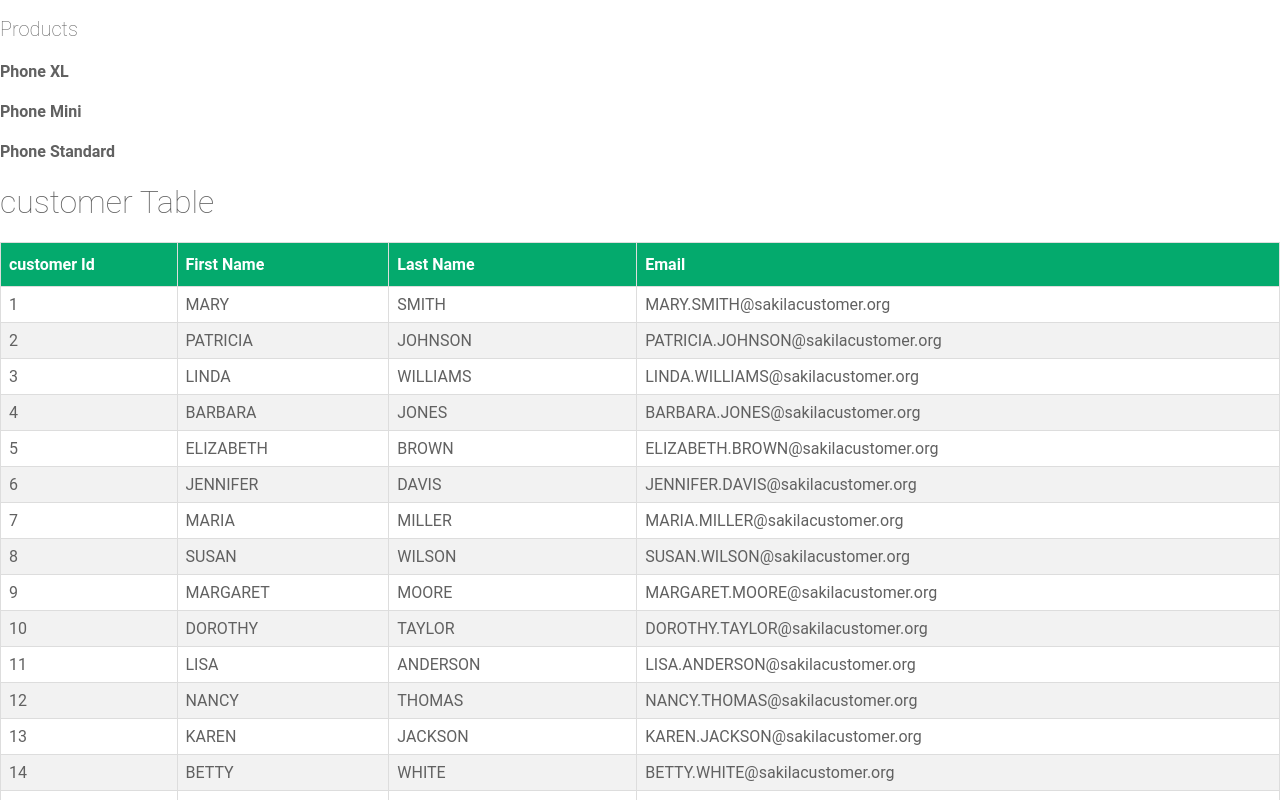
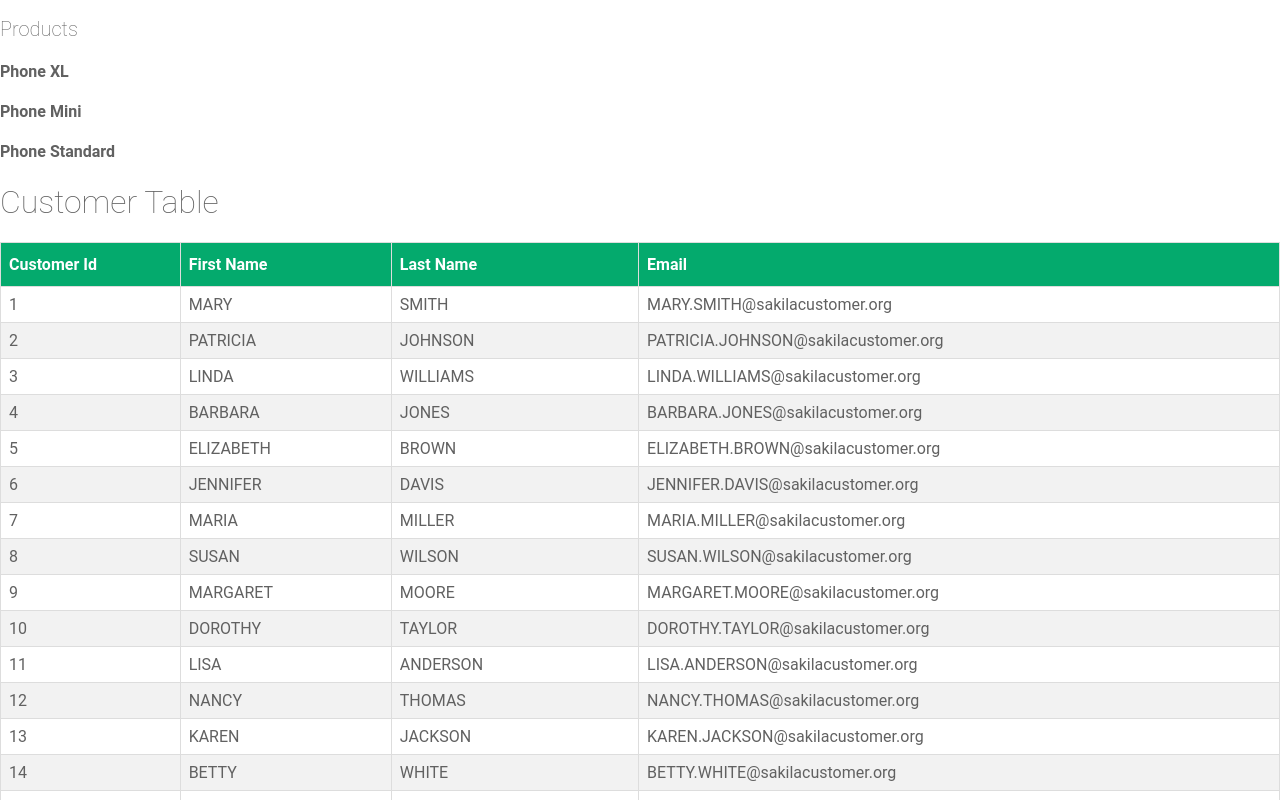
Before and after one commit to nilesh230123/angular-sg2odg-676xeh, an Angular app: page / in a window 1280 px wide. Shown: the top 800 px of the page. Built offline with nearby package versions, Linux system fonts and the light colour scheme.

Commit message:
1 file modified

```diff
--- a/src/app/app.component.html
+++ b/src/app/app.component.html
@@ -5,11 +5,11 @@
   {{product.name}}
   </h4>
 </div>
-  <h1>customer Table</h1>
+  <h1>Customer Table</h1>
   <table>
     <thead>
   <tr>
-    <th>customer Id</th>
+    <th>Customer Id</th>
     <th>First Name</th>
     <th>Last Name</th>
     <th>Email</th>
```
